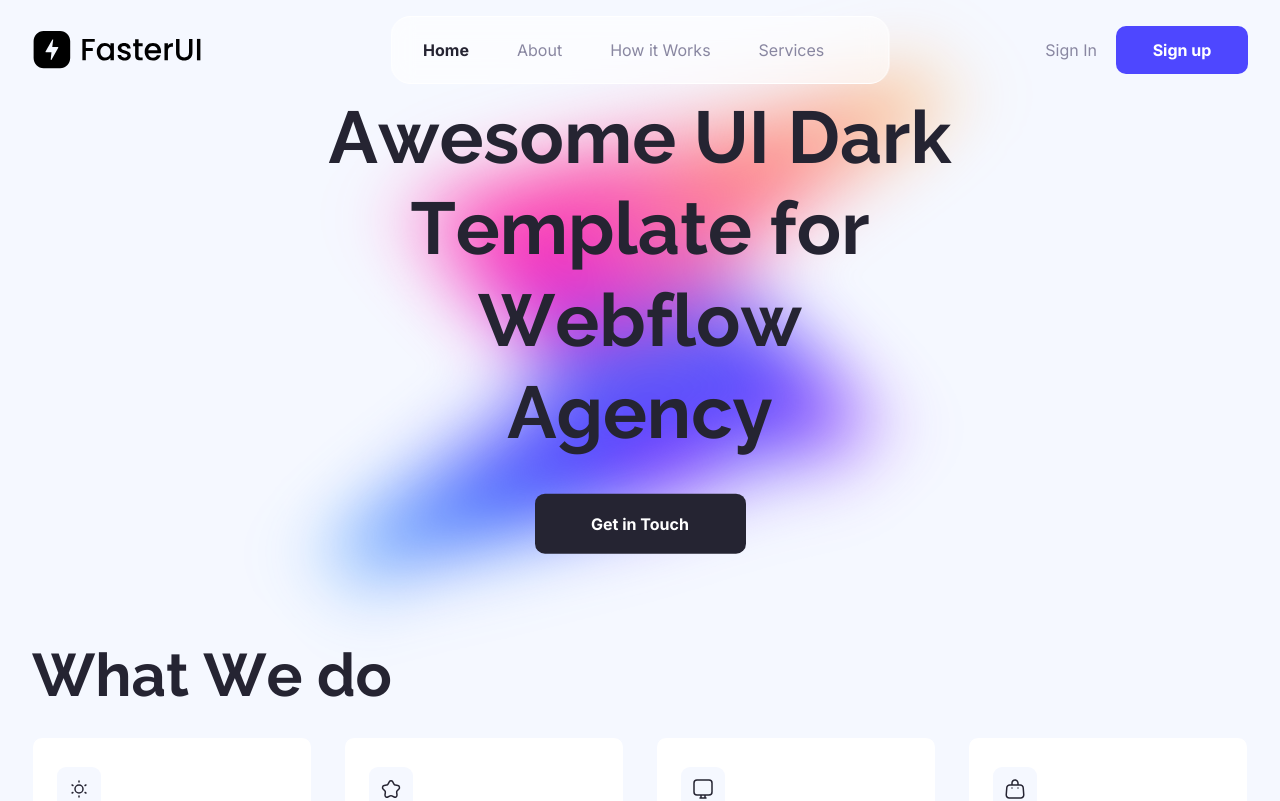
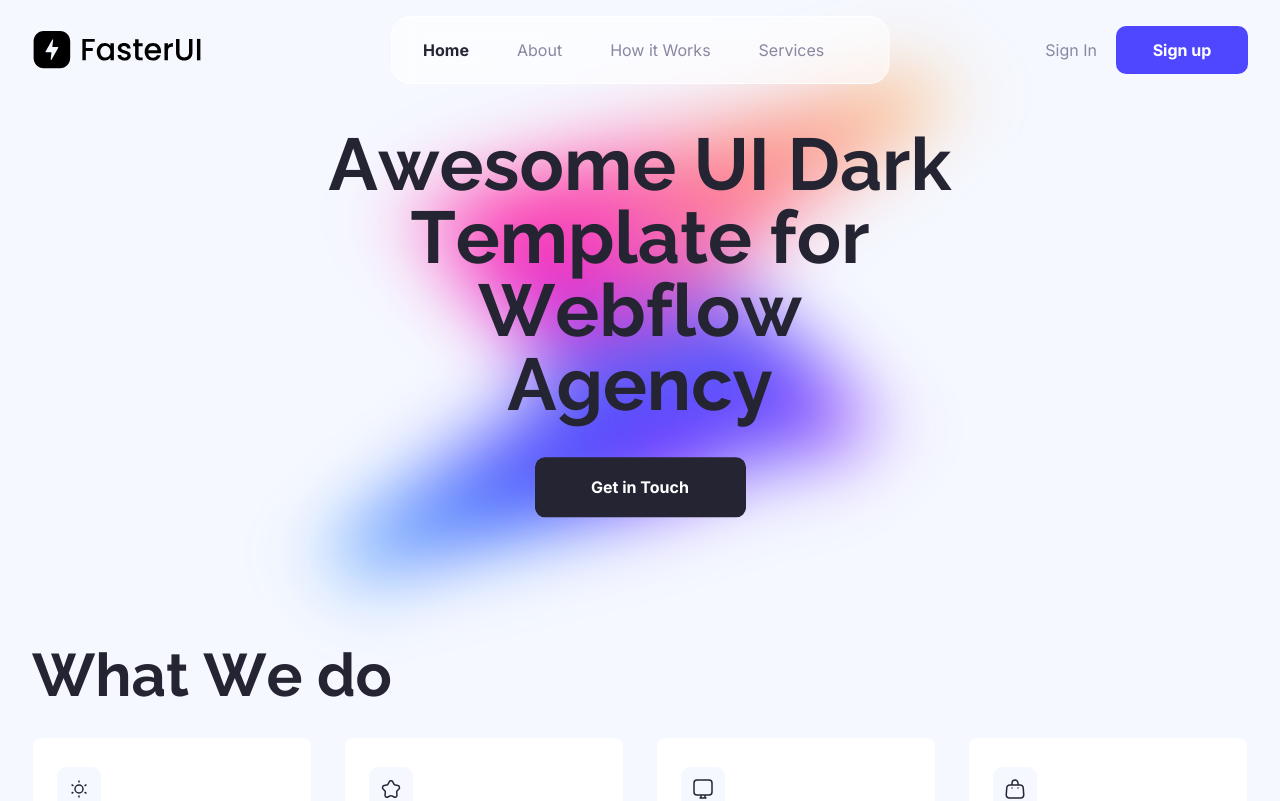
Before and after one commit to devwithfarshi/faster-ui, a Next.js app: page / in a window 1280 px wide. Shown: the top 801 px of the page. Built offline with nearby package versions, Linux system fonts and the light colour scheme.

Commit message:
🐞:bug: Banner Heading bug issue fixed

```diff
--- a/src/components/screens/Home/Banner/BannerHeading.jsx
+++ b/src/components/screens/Home/Banner/BannerHeading.jsx
@@ -39,7 +39,7 @@ const BannerHeading = () => {
     <>
       <h1
         ref={h1Ref}
-        className="font-raleway font-bold text-4xl leading-tight md:text-6xl md:leading-tight xl:text-[73.34px] xl:leading-tight"
+        className="font-raleway font-bold text-4xl md:text-6xl  xl:text-[73.34px] "
       >
         Awesome UI Dark Template for Webflow Agency
       </h1>
```
